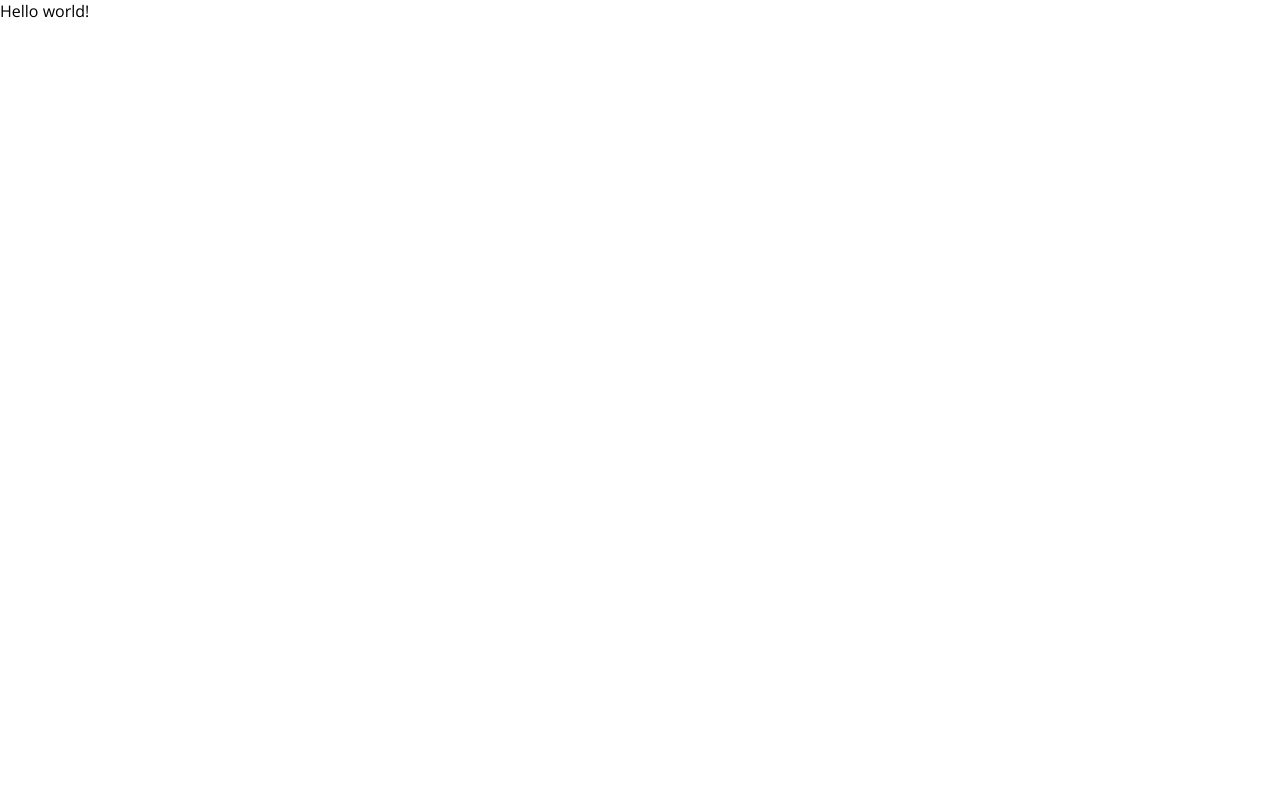
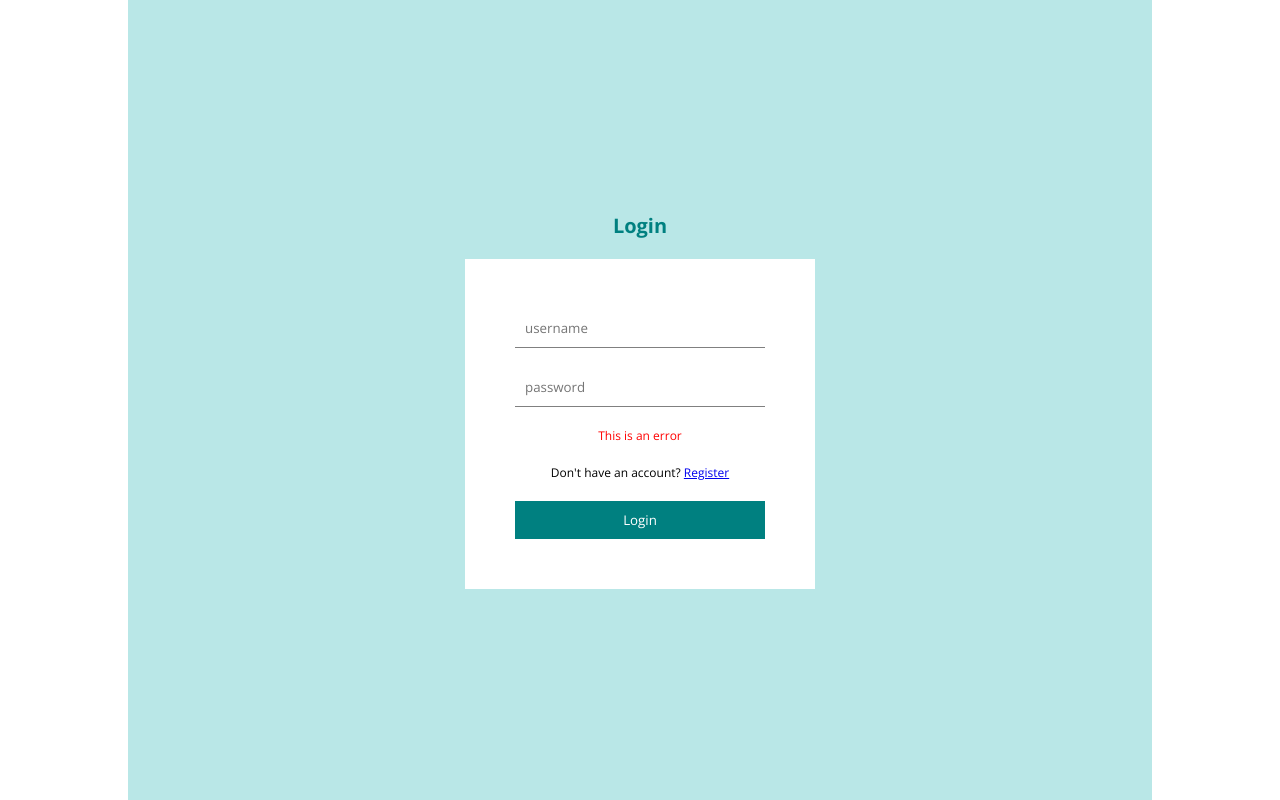
Before and after one commit to ralphsunny22/blog-hypersoft, a React (Create React App) app in the folder client/: page /login in a window 1280 px wide. Built offline with nearby package versions, Linux system fonts and the light colour scheme.

Commit message:
cpts, pages, navbar

```diff
--- a/client/package.json
+++ b/client/package.json
@@ -10,6 +10,7 @@
     "react-dom": "^18.0.0",
     "react-router-dom": "^6.11.0",
     "react-scripts": "5.0.1",
+    "sass": "^1.62.1",
     "web-vitals": "^2.1.4"
   },
   "scripts": {
--- a/client/src/App.js
+++ b/client/src/App.js
@@ -1,7 +1,77 @@
+import {
+  createBrowserRouter,
+  RouterProvider,
+  Route,
+  Link,
+  Outlet,
+} from "react-router-dom";
+import Register from "./pages/Register";
+import Login from "./pages/Login";
+import Write from "./pages/Write";
+import Home from "./pages/Home";
+import Single from "./pages/Single";
+import Navbar from "./components/Navbar";
+import Footer from "./components/Footer";
+import "./style.scss"
+
+const Layout = () => {
+  return (
+    <>
+    <Navbar/>
+    <Outlet/>
+    <Footer/>
+    </>
+  )
+}
+
+const router = createBrowserRouter([
+  {
+    path: "/",
+    element: (
+      <Layout/>
+    ),
+    children: [
+      {
+        path:"/",
+        element: (<Home/>)
+
+      },
+      {
+        path:"/post/:id",
+        element: (<Single/>)
+
+      },
+      {
+        path:"/write",
+        element: (<Write/>)
+
+      },
+    ]
+  },
+  {
+    path: "/register",
+    element: (
+      <div>
+        <Register/>
+      </div>
+    ),
+  },
+  {
+    path: "/login",
+    element: (
+      <div>
+        <Login/>
+      </div>
+    ),
+  },
+]);
+
 function App() {
   return (
-    <div>
-      Hello world!
+    <div className="app">
+      <div className="container">
+        <RouterProvider router={router}/>
+      </div>
     </div>
   );
 }
--- /dev/null
+++ b/client/src/components/Footer.jsx
@@ -0,0 +1,9 @@
+import React from 'react'
+
+const Footer = () => {
+  return (
+    <div>Footers</div>
+  )
+}
+
+export default Footer
--- /dev/null
+++ b/client/src/components/Navbar.jsx
@@ -0,0 +1,29 @@
+import React from 'react'
+import { Link } from 'react-router-dom'
+import Logo from "../img/logo.png"
+
+const Navbar = () => {
+  return (
+    <div className="navbar">
+      <div className="container">
+        <div className='logo'>
+          <img src={Logo} alt="Logo" />
+        </div>
+        <div className='links'>
+          <Link className='link' to="/?cat=art"><h6>ART</h6></Link>
+          <Link className='link'><h6>ART2</h6></Link>
+          <Link className='link'><h6>ART3</h6></Link>
+          <span>John</span>
+          <span>Logout</span>
+          <span className='write'>
+            <Link className='link' to="/write">Write</Link>
+          </span>
+        </div>
+
+      </div>
+    </div>
+
+  )
+}
+
+export default Navbar
--- /dev/null
+++ b/client/src/pages/Home.jsx
@@ -0,0 +1,9 @@
+import React from 'react'
+
+const Home = () => {
+  return (
+    <div>Home</div>
+  )
+}
+
+export default Home
--- /dev/null
+++ b/client/src/pages/Login.jsx
@@ -0,0 +1,19 @@
+import React from 'react'
+import { Link } from 'react-router-dom'
+
+const Login = () => {
+  return (
+    <div className='auth'>
+      <h1>Login</h1>
+      <form action="">
+        <input type="text" placeholder='username' />
+        <input type="password" placeholder='password' />
+        <p>This is an error</p>
+        <span>Don't have an account? <Link to="/register">Register</Link></span>
+        <button>Login </button>
+      </form>
+    </div>
+  )
+}
+
+export default Login
--- /dev/null
+++ b/client/src/pages/Register.jsx
@@ -0,0 +1,20 @@
+import React from 'react'
+import { Link } from 'react-router-dom'
+
+const Register = () => {
+  return (
+    <div className='auth'>
+      <h1>Register</h1>
+      <form action="">
+        <input required type="text" placeholder='username' />
+        <input required type="email" placeholder='email' />
+        <input required type="password" placeholder='password' />
+        <p>This is an error</p>
+        <span>Do you have an account? <Link to="/login">Login</Link></span>
+        <button>Register </button>
+      </form>
+    </div>
+  )
+}
+
+export default Register
--- /dev/null
+++ b/client/src/pages/Single.jsx
@@ -0,0 +1,9 @@
+import React from 'react'
+
+const Single = () => {
+  return (
+    <div>Single</div>
+  )
+}
+
+export default Single
--- /dev/null
+++ b/client/src/pages/Write.jsx
@@ -0,0 +1,9 @@
+import React from 'react'
+
+const Write = () => {
+  return (
+    <div>Write</div>
+  )
+}
+
+export default Write
--- /dev/null
+++ b/client/src/style.scss
@@ -0,0 +1,111 @@
+$lightGreen: #b9e7e7;
+.app{
+    display: flex;
+    justify-content: center;
+    .container{
+        width: 1024px;
+
+        .link{
+            text-decoration: none;
+            color: inherit;
+        }
+
+        //LOGIN & REG
+        .auth{
+            display: flex;
+            flex-direction: column;
+            align-items: center;
+            justify-content: center;
+            height: 100vh;
+            background-color: $lightGreen;
+
+            h1{
+                font-size: 20px;
+                color: teal;
+                margin-bottom: 20px;
+            }
+
+            form{
+                display: flex;
+                flex-direction: column;
+                padding: 50px;
+                background-color: #fff;
+                width: 250px;
+                gap: 20px;
+
+                input{
+                    padding: 10px;
+                    border: none;
+                    border-bottom: 1px solid gray;
+                }
+                button{
+                    padding: 10px;
+                    border: none;
+                    background-color: teal;
+                    color: white;
+                    cursor: pointer;
+                }
+
+                p{
+                    font-size: 12px;
+                    color: red;
+                    text-align: center;
+                }
+
+                span{
+                    font-size: 12px;
+                    text-align: center;
+                }
+            }
+        }
+
+        //NAVBAR
+        .navbar{
+            .container{
+                padding: 10px 0px;
+                display: flex;
+                align-items: center;
+                justify-content: space-between;
+                .logo{
+                    img{
+                        width: 120px;
+                    }
+                }
+                .links{
+                    display: flex;
+                    align-items: center;
+                    gap: 10px;
+
+                    h6{
+                        font-size: 16px;
+                        font-weight: 300;
+                    }
+                    span{
+                        cursor: pointer;
+                    }
+
+                    .write{
+                        background-color: $lightGreen;
+                        width: 50px;
+                        height: 50px;
+                        border-radius: 50%;
+                        display: flex;
+                        align-items: center;
+                        justify-content: center;
+                        font-weight: 300;
+                        border: 1px solid #fff;
+
+                        &:hover{
+                            color: teal;
+                            background-color: #fff;
+                            border: 1px solid teal;
+                        }
+                    }
+                }
+            }
+        }
+
+    }
+
+
+}
```
Also changed, not shown: client/src/img/logo.png (added), 1 other file (tests, documents, lock files or other folders).
